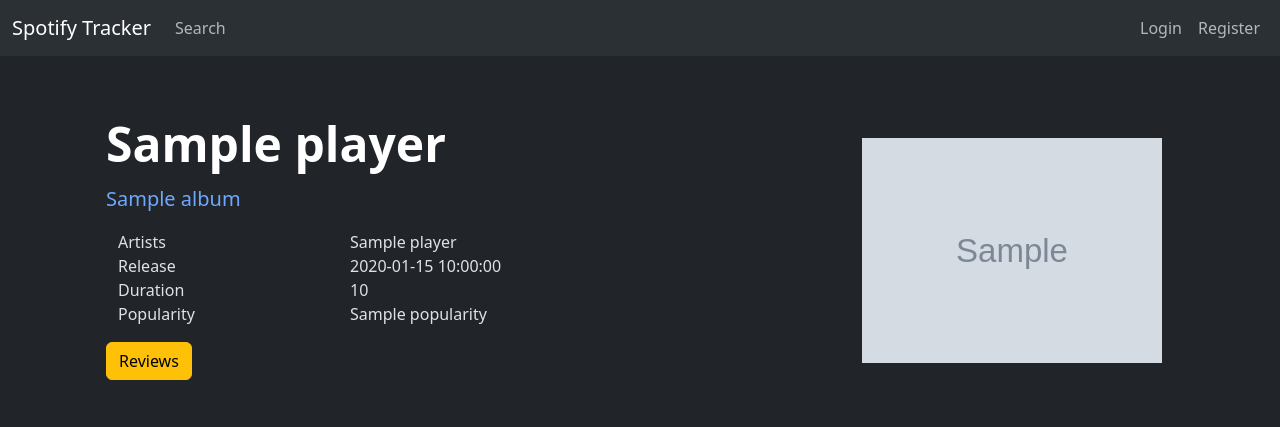
After one commit to alemtani/spotify-tracker, a Flask app: template flask_app/templates/player.html in a window 1280 px wide. The commit adds this page. Shown: the top 427 px of the page. Run offline with Flask 3, Linux system fonts and the light colour scheme; the template is opened without the code that fills it: values that come from a table or form of the project are taken from there, most other values are stand-ins (such as "Sample title", 1, 10 or a date in 2020); grey boxes marked "Sample" are stand-in pictures; some libraries are stand-ins or nearby versions.

Commit message:
Implement player detail view

```diff
--- a/flask_app/forms.py
+++ b/flask_app/forms.py
@@ -63,3 +63,9 @@ class UpdatePasswordForm(FlaskForm):
             raise ValidationError('Old password is incorrect.')
 
 """ *** Player forms *** """
+
+class AddPlayerForm(FlaskForm):
+    submit = SubmitField('Add')
+
+class DeletePlayerForm(FlaskForm):
+    submit = SubmitField('Delete')
--- /dev/null
+++ b/flask_app/templates/player.html
@@ -0,0 +1,103 @@
+{% from 'bootstrap5/form.html' import render_field %}
+{% extends "base.html" %}
+
+{% block content %}
+
+{# Hero Source: https://getbootstrap.com/docs/5.3/examples/heroes/ #}
+<div class="container col-xxl-8 px-4 py-4">
+    <div class="row flex-lg-row-reverse align-items-center g-5 py-4">
+      <div class="col-lg-4">
+        <img src="{{ player.get_image() }}" class="d-block mx-lg-auto img-fluid" alt="{{ player.name }} Image" width="300" height="300" loading="lazy">
+      </div>
+      <div class="col-lg-8">
+        <h1 class="display-5 fw-bold text-body-emphasis lh-1 mb-3">{{ player.name }}</h1>
+        {% if player.type == 'album' %}
+            <p class="lead">{{ player.album_type.capitalize() }}</p>
+        {% else %}
+            <p class="lead"><a class="link-offset-2 link-underline link-underline-opacity-0" href="{{ url_for('players.player_detail', player_id=player.album.id, item='album') }}">{{ player.album.name }}</a></p>
+        {% endif %}
+        <div class="container mb-3">
+            <div class="row">
+                <div class="col-4">
+                    Artists
+                </div>
+                <div class="col-8">
+                    {{ player.get_artists_names() }}
+                </div>
+            </div>
+            <div class="row">
+                <div class="col-4">
+                    Release
+                </div>
+                <div class="col-8">
+                    {{ player.get_release_date() }}
+                </div>
+            </div>
+            <div class="row">
+                <div class="col-4">
+                    Duration
+                </div>
+                <div class="col-8">
+                    {{ player.get_duration_str() }}
+                </div>
+            </div>
+            <div class="row">
+                <div class="col-4">
+                    Popularity
+                </div>
+                <div class="col-8">
+                    {{ player.popularity }}
+                </div>
+            </div>
+            {% if player.type == 'album' and player.genres %}
+                <div class="row">
+                    <div class="col-4">
+                        Genres
+                    </div>
+                    <div class="col-8">
+                        {{ player.get_genres_list() }}
+                    </div>
+                </div>
+            {% endif %}
+        </div>
+        {% if current_user.is_authenticated %}
+            <div class="d-grid gap-1 d-md-flex justify-content-md-start mb-3">
+                <form method="post">
+                    {{ add_form.csrf_token() }}
+                    {{ render_field(add_form.submit) }}
+                </form>
+                <a href="#" role="button" class="btn btn-secondary btn-md">Edit</a>
+                <form method="post">
+                    {{ delete_form.csrf_token() }}
+                    {{ render_field(delete_form.submit, button_style='danger') }}
+                </form>
+            </div>
+        {% endif %}
+        <div>
+            <a href="{{ url_for('players.player_reviews', player_id=player.id) }}" role="button" class="btn btn-warning btn-md">Reviews</a>
+        </div>
+      </div>
+    </div>
+</div>
+
+{% if player.type == 'album' %}
+<div class="container">
+    <div class="list-group mb-3">
+        {% for track in player.tracks %}
+            <a href="{{ url_for('players.player_detail', player_id=track.id, item='track') }}" class="list-group-item list-group-item-action d-flex gap-3 py-3" aria-current="true">
+                <div class="row w-100">
+                    <div class="col-md-10">
+                        <h6 class="mb-0">{{ track.name }}</h6>
+                        <p class="mb-0 opacity-75">{{ track.get_artists_names() }}</p>
+                    </div>
+                    <div class="col-md-2 text-end">
+                        <small class="opacity-50 text-nowrap">{{ track.get_duration_str() }}</small>
+                    </div>
+                </div>
+            </a>
+        {% endfor %}
+    </div>
+</div>
+{% endif %}
+
+{% endblock %}
--- a/requirements.txt
+++ b/requirements.txt
@@ -10,6 +10,7 @@ dominate==2.9.1
 email_validator==2.1.1
 Flask==3.0.3
 Flask-Bcrypt==1.0.1
+Flask-DebugToolbar==0.14.1
 Flask-Login==0.6.3
 flask-mongoengine @ git+https://github.com/idoshr/flask-mongoengine.git@e244408acf440c4208f7ddcd6e5d819cb472e4da
 Flask-WTF==1.2.1
@@ -18,6 +19,7 @@ itsdangerous==2.2.0
 Jinja2==3.1.3
 MarkupSafe==2.1.5
 mongoengine==0.28.2
+packaging==24.0
 pillow==10.3.0
 pymongo==4.6.3
 python-dotenv==1.0.1
```
Also changed, not shown: flask_app/client.py (+36 -13 lines), flask_app/models.py (+28 -0 lines), flask_app/players/routes.py (+13 -2 lines), flask_app/static/search.js (+12 -17 lines), flask_app/templates/index.html (+3 -4 lines), flask_app/templates/user_profile.html (+8 -8 lines).
